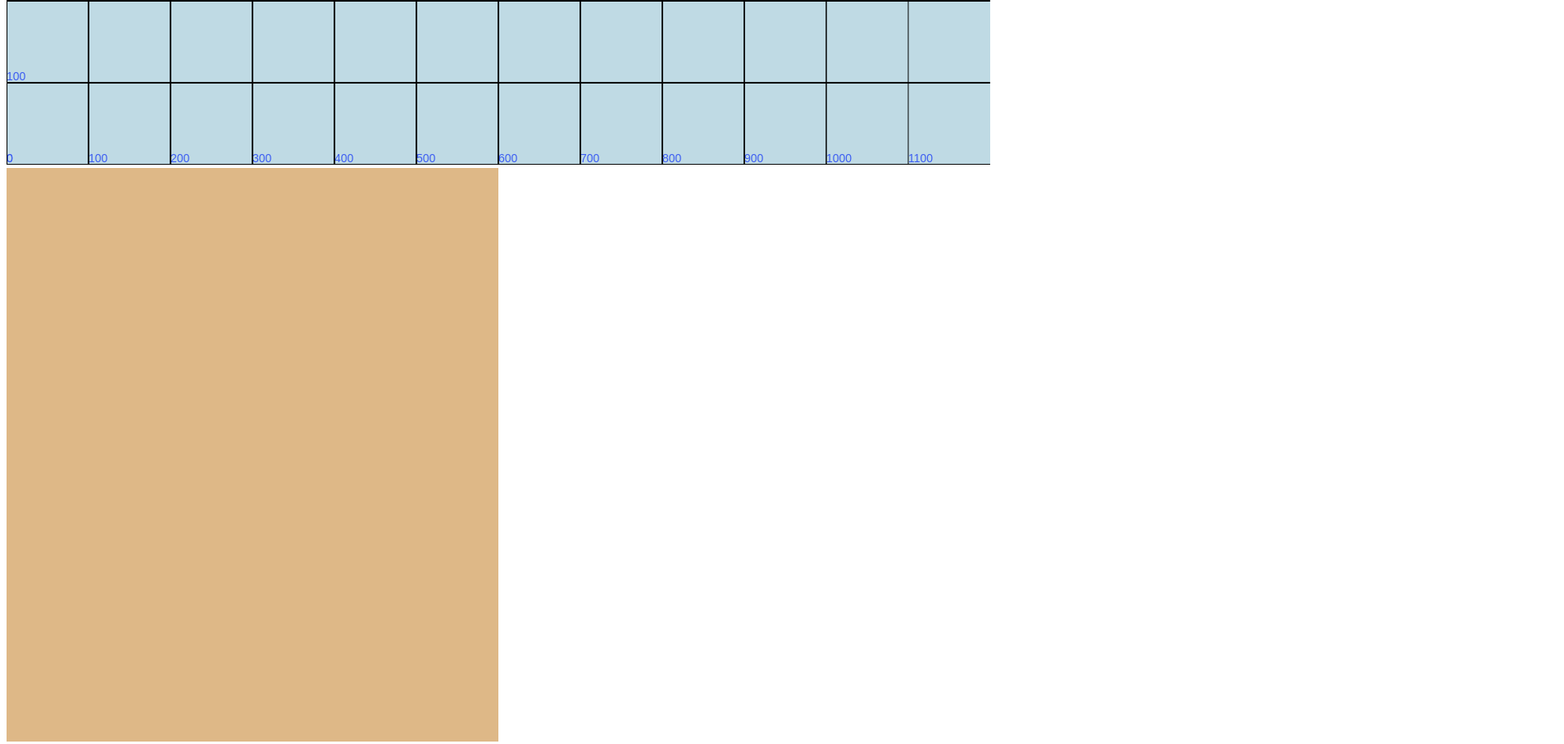
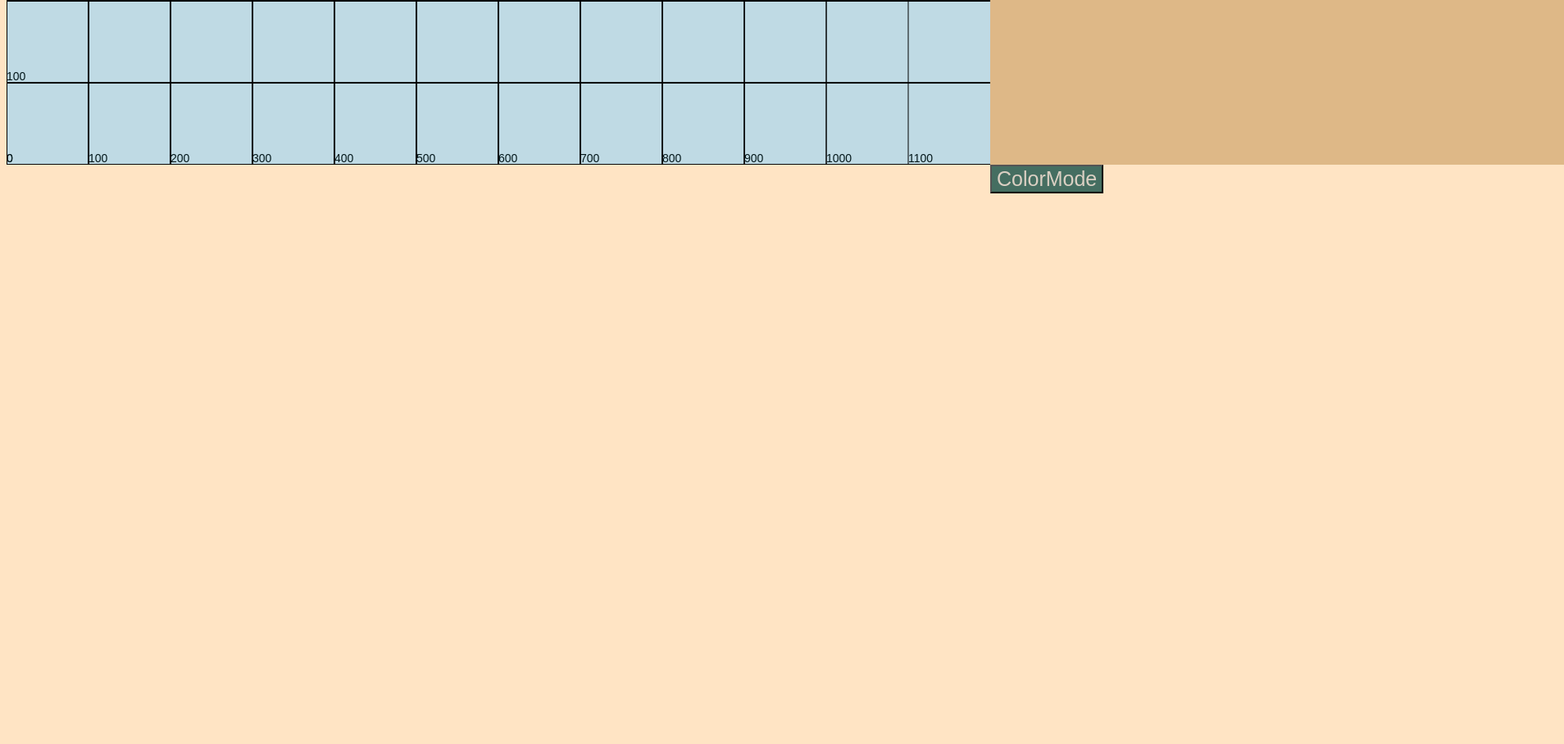
Before and after one commit to bitkid404/projekt_dreieck, a plain HTML site: page dreieck.html in a window 1280 px wide. Shown: the part 507-1415 px from the top of the page at 82% size, 1908 px wide, since content can reach past the window. After the commit the page ends 800 px from the top, so only its background shows below. Drawn offline with Linux system fonts and the light colour scheme.

Commit message:
final commit

```diff
--- a/dreieck.html
+++ b/dreieck.html
@@ -7,10 +7,13 @@
     <title>Dreieck</title>
 </head>
 <body>
+
+<!-- <h2 onclick="colorchanger()" id="colorchange">Was passiert hier?</h2> -->
 <div class="flexbox">
-<canvas id="canvas1" width="1200px" height="700px" style="background-color:rgb(191, 218, 228)" ></canvas>
-<canvas id="canvas2" width="600px" height="700px" style="background-color: burlywood;"></canvas>
+    <canvas id="canvas1" width="1200px" height="700px" style="background-color:rgb(191, 218, 228)" ></canvas>
+    <canvas id="canvas2" width="700px" height="700px" style="background-color: burlywood;"></canvas>
 </div>
+<button onclick="colorchanger()" class="colorchange">ColorMode</button>
 <p id="info"></p>
 <div class="streckenbox">
 <div id="distancetracker"></div>
--- a/dreiecksrechner.js
+++ b/dreiecksrechner.js
@@ -1,6 +1,8 @@
 //dritter Anlauf, weil nochmal anderen Ansatz gewählt
 //dieses github treibt mich nochmal zur weissglut...
 //das ist ein Tool zur Berechnung von Dreiecken
+//Leider sieht es in den verschiedenen Auflösungen unübersichtlich aus.
+//Optimal wäre die Bildschirmgröße an meinem Schulungsplatz oder ein Kurs in Responsive Webdesign, da Canvas statisch mit 1200/700px
 //es wurden der ganze Code selbst geschrieben.
 //Zum Nachschlagen wurden verschiedene Seiten aufgerufen, wie z.B. w3schools.com, selfhtml.org, mozilla.org, studienkreis.de, mathful.com, arndt-bruenner.de
 class Point {
@@ -20,7 +22,7 @@ Point.prototype.distance = function(ctx){
 Point.prototype.draw_point = function(ctx){
     ctx.beginPath()
     ctx.font = "14px Arial"
-    ctx.fillStyle="rgb(61, 94, 241)"
+    ctx.fillStyle="rgb(21, 52, 206)"
     ctx.fillText(this.point_name, this.x_co + 10, this.y_co + 10)
     ctx.arc(this.x_co,this.y_co,6,0,2*Math.PI)
     ctx.fill()
@@ -41,25 +43,24 @@ let point_B = null
 let point_C = null
 var distance_tracker_c = 0
 var alpha_fix = 0
-//Event zum Setzen der Punkte des Dreiecks
+//Funktion zum Setzen der Punkte des Dreiecks
 function pointclick(xy){
     //Prüfung und löschen/neuzeichnen des Canvasgitters falls schon alle Punkte gesetzt wurden
     if (point_A && point_B && point_C){
         ctx.clearRect(0,0, canvas.width, canvas.height)
         for(let i = 0; i < canvas1.width; i+=100){
             ctx.strokeStyle = "black"
+            //Linien waagerecht
             ctx.moveTo(i,0)
             ctx.lineTo(i,1200)
-            //Text
-            ctx.font = "10px arial"
+            ctx.font = "14px arial"
+            ctx.fillStyle = "#03171a"
             ctx.fillText(i, i, 700 - 3)
             //Linien waagerecht
             ctx.moveTo(0,i)
             ctx.lineTo(1200,i)
-
             ctx.fillText((700-i), 0, i - 3)
             ctx.stroke()
-            //ctx.strokeText((600-i)/10, 0, i)
         }
     }
     x = xy.offsetX;
@@ -95,13 +96,15 @@ function pointclick(xy){
         debugger
         //Beschriftung der Seitenlienien berechnen und im Canvas1 hinzufügen
         ctx.beginPath()
+        ctx.fillStyle="blue"
         ctx.fillText("a", point_B.x_co - ((point_B.x_co - point_C.x_co)/2) + 8, point_B.y_co - ((point_B.y_co - point_C.y_co)/2) + 8)
         ctx.fillText("b", point_A.x_co - ((point_A.x_co - point_C.x_co)/2) + 8, point_A.y_co - ((point_A.y_co - point_C.y_co)/2) + 8)
         ctx.fillText("c", point_A.x_co - ((point_A.x_co - point_B.x_co)/2) + 8, point_A.y_co - ((point_A.y_co - point_B.y_co)/2) + 8)
-        //Beschriftung in Canvas2 hinzufügen
+        //Beschriftung in Canvas2 löschen falls schon vorhanden und neue hinzufügen
         ctx2.beginPath()
         ctx2.clearRect(0,0, canvas2.width, canvas2.height)
         ctx2.font="15px Arial"
+        ctx2.fillStyle="#0f6974"
         ctx2.fillText("Länge der Seitenlienien: ", 10, 15)
         ctx2.fillText("a = "+ a, 10, 30)
         ctx2.fillText("b = "+b, 10, 45)
@@ -118,7 +121,7 @@ function pointclick(xy){
         let cal2 =`Rechenweg: ${s} = ${u} / ${2} ;`
         let cal3 = `${A} = √ (${s}*(${s} - ${a})*(${s} - ${b})*(${s} - ${b})) `
         let text3 = `Die Winkel werden berechnet:`
-        //Berechnungsschritte alpha für die Ausgabe
+        //Berechnungsschritte Winkel alpha für die Ausgabe in Canvas2
         let formula_alpha = `α = acos((b²+c²-a²) / (2*b*c)) * (180/π)`
         let cal_4_1 = (b**2 + c**2 - a**2).toFixed(6)
         let cal_4_2 = (2*b*c).toFixed(6)
@@ -127,7 +130,7 @@ function pointclick(xy){
         let cal4 = `α = acos(${cal_4_1} / ${cal_4_2}) * ${cal_4_3}`
         let cal_4_5 = `α = acos(${cal_4_4}) * ${cal_4_3}`
         let cal_4_6 = (Math.acos(cal_4_4) * cal_4_3).toFixed(2)
-        //Berechnungsschritte beta für die Ausgabe
+        //Berechnungsschritte Winkel beta für die Ausgabe
         let formula_beta = `β = acos((a²+c²-b²) / (2*a*c)) * (180/π)`
         let cal_5_1 = (a**2 + c**2 - b**2).toFixed(6)
         let cal_5_2 = (2*a*c).toFixed(6)
@@ -135,10 +138,11 @@ function pointclick(xy){
         let cal_5 = `β = acos(${cal_5_1} / ${cal_5_2}) * ${cal_4_3}`
         let cal_5_4 = `β = acos(${cal_5_3}) * ${cal_4_3}`
         let cal_5_5 = (Math.acos(cal_5_3) * cal_4_3).toFixed(2)
-        //Berechnungsschritte gamma für die Ausgabe
+        //Berechnungsschritte Winkel gamma für die Ausgabe
         let formula_gamma = `γ = acos((a²+b²-c²) / (2*a*b)) * (180/π) oder γ = 180 - α - β`
         let formula_gamma_2 = `γ = 180 - α - β`
         let formula_gamma_3 = `γ = 180 - ${cal_4_6} - ${cal_5_5}`
+        //Berechnungsformel für Winkel gamma, wenn die anderen Winkel nicht bekannt wären
         //let gamma = (180 - cal_4_6 - cal_5_5).toFixed(2)
         // let cal_6_1 = (a**2 + b**2 - c**2).toFixed(6)
         // let cal_6_2 = (2*a*b).toFixed(6)
@@ -179,14 +183,14 @@ function position_tracker(track){
     position_y = track.offsetY;
     reverse = 700 - position_y
     document.getElementById("info").innerHTML = `Deine Position: x = ${position_x}  |  y = ${reverse}`
-    //Prüft Punkt A
+    //Prüft ob Punkt A schon vorhanden, damit aktuelle Seitenverhältnisse zu möglichen Punkt B angezeigt werden können
     if (point_A && !point_B){
         let delta_Bx_to_Ax = point_A.x_co - position_x
         let delta_By_to_Ay = point_A.y_co - position_y
         distance_tracker_c = Math.sqrt(delta_Bx_to_Ax**2 + delta_By_to_Ay**2).toFixed(2)
         document.getElementById("distancetracker").innerHTML = `Abstand: A Δ B = Seitenlänge c: ${distance_tracker_c}`
     }
-    //Prüft Punkt A und B
+    //Prüft Punkt A und B damit aktueller Abstand zu Punkt C berechnet werden kann
     else if (point_A && point_B && !point_C){
         let delta_Bx_to_Cx = point_B.x_co - position_x
         let delta_By_to_Cy = point_B.y_co - position_y
@@ -207,15 +211,14 @@ function position_tracker(track){
         //alpha = arcos(b²+c²-a²/2ab)
         //beta  = arcos(a²+c²-b²/2ac)
         //gamma = arcos(a²+b²-c²/2ab)
-
         alpha = Math.acos((b**2 + c**2 - a**2)/(2*b*c))*180/Math.PI
         beta = Math.acos((a**2 + c**2 - b**2)/(2*a*c))*180/Math.PI
         gamma = Math.acos((a**2 + b**2 - c**2)/(2*a*b))*180/Math.PI
-
+        //Rundung auf zwei Nachkommastellen
         alpha_fix = alpha.toFixed(2)
         beta_fix = beta.toFixed(2)
         gamma_fix = gamma.toFixed(2)
-
+        //Ausgabe der Berechnungen
         document.getElementById("tracker2").innerHTML = `Abstand: B Δ C = Seitenlänge a: ${distance_tracker_2}`
         document.getElementById("tracker3").innerHTML = `Abstand: A Δ C = Seitenlänge b: ${distance_tracker_3}`
         document.getElementById("scope").innerHTML = `Umfang: ${scope_fix}`
@@ -224,9 +227,30 @@ function position_tracker(track){
         document.getElementById("gamma").innerHTML = `Winkel gamma (γ): ${gamma_fix} °`
     }
 }
+
+let mode = true
+function colorchanger(){
+    //Ändert das Farbschema der Seite
+    if (mode == true){
+        let bodypainter = document.body
+        bodypainter.style.backgroundColor="#505e54"
+        document.getElementById("canvas1").style.backgroundColor = "#127c89"
+        document.getElementById("canvas2").style.backgroundColor = "#03171a"
+        document.getElementById("canvas2").style.color = "#1cbdd1"
+        ctx.font = "14px arial"
+        ctx.fillStyle = "#03171a"
+        mode = false
+    }
+    else{
+        window.location.reload()
+        mode = true
+    }
+
+}
+//Erstes Canvas
 let canvas = document.getElementById("canvas1")
 let ctx = canvas.getContext("2d")
-//zweires Canvas
+//zweites Canvas
 let canvas2 = document.getElementById("canvas2")
 let ctx2 = canvas2.getContext("2d")
 //Eventlistener dem Canvas hinzufügen
@@ -238,7 +262,7 @@ for(let i = 0; i < canvas1.width; i+=100){
     ctx.lineTo(i,1200)
     //Text
     ctx.font = "14px arial"
-    ctx.fillStyle="rgb(61, 94, 241)"
+    ctx.fillStyle="#03171a"
     ctx.fillText(i, i, 700 - 3)
     //Linien waagerecht
     ctx.moveTo(0,i)
@@ -247,3 +271,5 @@ for(let i = 0; i < canvas1.width; i+=100){
     ctx.fillText((700-i), 0, i - 3)
     ctx.stroke()
 }
+
+window.alert("Das ist ein Dreiecksberechner. Klicke an beliebiger Stelle die Punkte für das Dreieck. Es werden die aktuellen Maße unten angezeigt. Drücke ` strg und -/+ ` um die Bildschirmgröße anzupassen.")
--- a/dreieckstyle.css
+++ b/dreieckstyle.css
@@ -1,16 +1,24 @@
-/* .flexbox {
+body {
+    background-color: bisque;
+}
+
+.colorchange {
+    text-align: center;
+    color: rgb(219, 208, 195);
+    background-color: rgb(69, 110, 97);
+    max-width: 250px;
+    justify-self: center;
+    margin-left: 1200px;
+    font-size: 25px;
+}
+
+.flexbox {
     display: flex;
     flex-direction: row;
     min-width: auto;
     min-height: auto;
-} */
+}
 
-/* #dreieckcanvas {
-    margin: 15%;
-    position: relative;
-    top: 10%;
-    left: 20%
-}  */
 .streckenbox {
     display: flex;
     flex-direction: column;
@@ -20,6 +28,7 @@
     display: flex;
     flex-direction: column;
 }
+
 .flex_numbers {
     display: flex;
     flex-direction: column;
```
